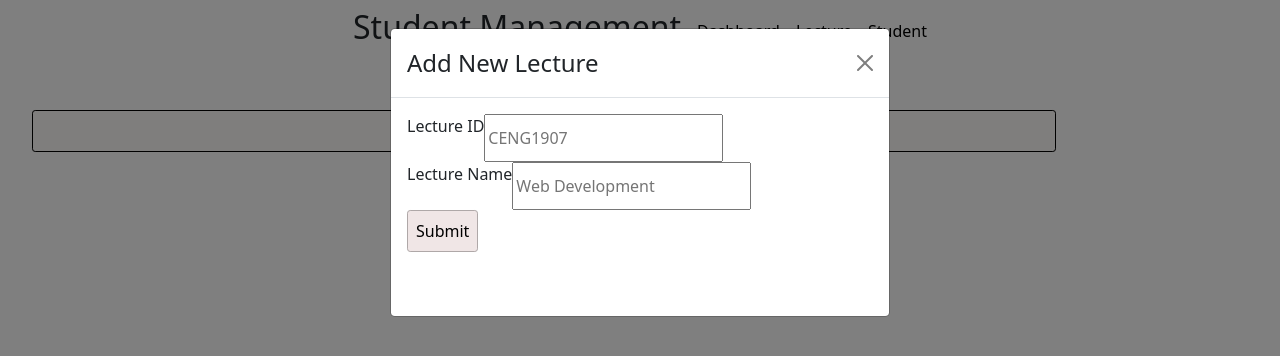
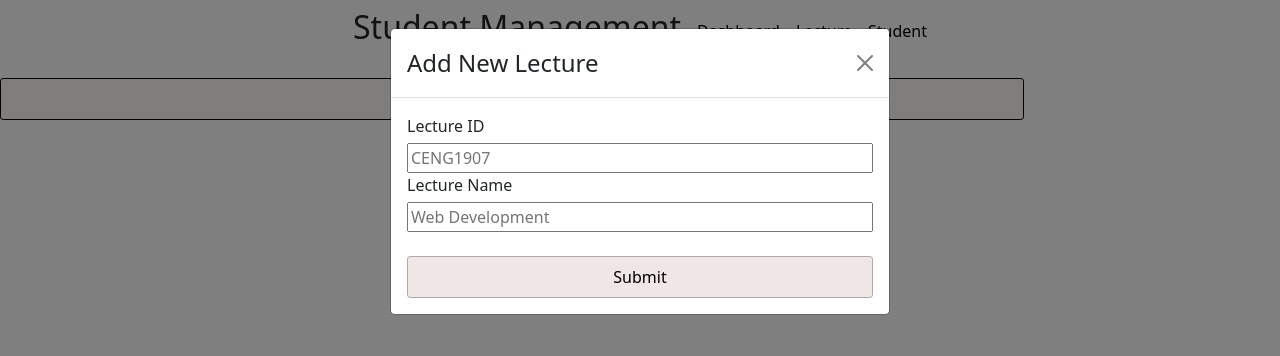
Before and after one commit to tugbayilmaz01/student-management, a React (Create React App) app: page / in a window 1280 px wide. Both pictures are taken after a click on the button "Add New Lecture". Shown: the top 356 px of the page. Built offline with nearby package versions, Linux system fonts and the light colour scheme.

Commit message:
fix(lecture modal): changes for lecture modal and ui

```diff
--- a/src/App.css
+++ b/src/App.css
@@ -27,10 +27,6 @@ a:hover {
   margin: 0.2rem;
 }
 
-.lectureInput {
-  display: flex;
-}
-
 .title {
   display: flex;
   align-items: flex-end;
@@ -38,14 +34,12 @@ a:hover {
 
 label {
   display: flex;
-}
-
-.footer {
-  display: flex;
+  flex-direction: column;
+  gap: 0.3rem;
 }
 
 .openModalBtn {
-  margin: 2rem;
+  margin: auto 2 auto 2 !important;
   padding: 0.5rem;
   width: 80%;
   background-color: rgb(254, 253, 251);
@@ -59,7 +53,6 @@ label {
 }
 
 .submitbtn {
-  display: flex;
   padding: 0.5rem;
   border-radius: 0.2rem;
   border: 1px solid rgb(175, 168, 168);
@@ -69,3 +62,10 @@ label {
 .submitbtn:hover {
   background-color: rgb(220, 204, 204);
 }
+
+.lectureform {
+  display: flex;
+  flex-direction: column;
+  align-items: space-between;
+  gap: 1.5rem;
+}
--- a/src/components/LectureModal.js
+++ b/src/components/LectureModal.js
@@ -28,37 +28,34 @@ function LectureModal(props) {
           <Modal.Title>Add New Lecture</Modal.Title>
         </Modal.Header>
         <Modal.Body>
-          <form onSubmit={handleSubmit}>
+          <form className="lectureform" onSubmit={handleSubmit}>
+            <div>
               <label>
                 Lecture ID
                 <input
+                  className="lectureinput"
                   type="text"
                   id="lectureID"
                   name="lectureID"
                   placeholder="CENG1907"
                 />
-              <br />
-              <br />
               </label>
 
               <label>
                 Lecture Name
                 <input
+                  className="lectureinput"
                   type="text"
                   id="lecturename"
                   name="lectureame"
                   placeholder="Web Development"
                 />
-              <br />
-              <br />
               </label>
+            </div>
 
             <button className="submitbtn" type="submit">
               Submit
             </button>
-
-            <br />
-            <br />
           </form>
         </Modal.Body>
       </Modal>
```
Lines whose indentation alone changed are shown as unchanged.
